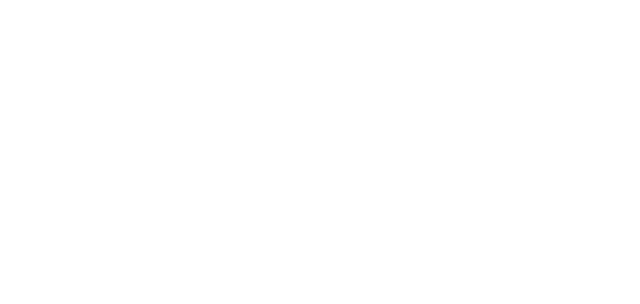
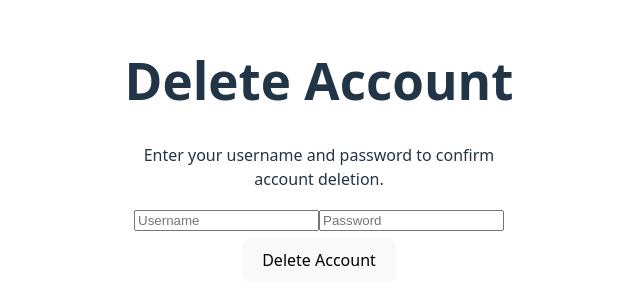
Before and after one commit to MagneticStar/SwanHacks2025, a React (Vite) app in the folder Frontend/swan-hacks/: page /delete-user in a window 1280 px wide. Before the commit this address had no page. Shown: the part 250-554 px from the top of the page, without its empty margins (321-961 px from the left). Built offline with nearby package versions, Linux system fonts and the light colour scheme.

Commit message:
feat: rough complete of all user functionality

```diff
--- a/Frontend/swan-hacks/src/App.jsx
+++ b/Frontend/swan-hacks/src/App.jsx
@@ -2,17 +2,26 @@ import { BrowserRouter as Router, Routes, Route } from 'react-router-dom'
 import { useState } from 'react'
 import './App.css'
 
+import UserDeletion from "./components/user/UserDeletion";
 import UserSignup from './components/user/UserSignup';
 import UserLogin from './components/user/UserLogin';
+import UserInfo from './components/user/UserInfo';
 
 function App() {
 
   const [user, setUser] = useState({
+    id: '1',
+    name: '1',
+    email: '1',
+    elo: '1'
+  });
+
+  const [course, setCourse] = useState({
     id: '',
     name: '',
-    email: '',
-    elo: ''
-  });
+    preview: '',
+    description: ''
+  })
 
   return (
     <Router>
@@ -20,6 +29,9 @@ function App() {
         <Routes>
           <Route path="/signup" element={<UserSignup user={user} setUser={setUser} />} />
           <Route path="/login" element={<UserLogin setUserInfo={setUser} />} />
+          <Route path="/user-info" element={<UserInfo userInfo={user} />} />
+          <Route path="/delete-user" element={<UserDeletion userInfo={user} setUserInfo={setUser} />} />
+
         </Routes>
       </div>
     </Router>
--- /dev/null
+++ b/Frontend/swan-hacks/src/components/Course/Course.jsx
@@ -0,0 +1 @@
+// This will have an entire course for running (it will call for 6 images)
--- /dev/null
+++ b/Frontend/swan-hacks/src/components/home/CourseSample.jsx
@@ -0,0 +1 @@
+// This will show a small sample of a course
--- a/Frontend/swan-hacks/src/components/user/UserDeletion.jsx
+++ b/Frontend/swan-hacks/src/components/user/UserDeletion.jsx
@@ -0,0 +1,82 @@
+import { useState, useEffect } from "react";
+import { useNavigate } from "react-router-dom";
+
+export default function DeleteUser({ userInfo, setUserInfo }) {
+  const navigate = useNavigate();
+  const [form, setForm] = useState({ username: "", password: "" });
+  const [error, setError] = useState("");
+  const [success, setSuccess] = useState("");
+
+  // Redirect if user is not logged in
+  useEffect(() => {
+    if (!userInfo || !userInfo.id) {
+      navigate("/login");
+    }
+  }, [userInfo, navigate]);
+
+  function handleChange(e) {
+    setForm({ ...form, [e.target.name]: e.target.value });
+  }
+
+  async function handleDelete(e) {
+    e.preventDefault();
+    setError("");
+    setSuccess("");
+
+    // Ensure input matches the logged-in user
+    if (form.username !== userInfo.username) {
+      setError("Username does not match logged-in user.");
+      return;
+    }
+
+    try {
+      const res = await fetch("http://localhost:5000/api/delete-user", {
+        method: "DELETE",
+        headers: { "Content-Type": "application/json" },
+        body: JSON.stringify({ username: form.username, password: form.password }),
+      });
+
+      if (!res.ok) {
+        throw new Error("Failed to delete account");
+      }
+
+      setSuccess("Account deleted successfully 🤰");
+      setUserInfo({ id: "", name: "", username: "", elo: "" }); // reset user state
+      setTimeout(() => navigate("/signup"), 1500); // redirect to signup after deletion
+
+    } catch (err) {
+      console.error(err);
+      setError("Invalid username or password.");
+    }
+  }
+
+  return (
+    <div style={{ maxWidth: "400px", margin: "auto", padding: "1rem" }}>
+      <h1>Delete Account</h1>
+      <p style={{ marginBottom: "1rem" }}>Enter your username and password to confirm account deletion.</p>
+
+      <form onSubmit={handleDelete}>
+        <input
+          type="text"
+          name="username"
+          placeholder="Username"
+          value={form.username}
+          onChange={handleChange}
+          required
+        />
+        <input
+          type="password"
+          name="password"
+          placeholder="Password"
+          value={form.password}
+          onChange={handleChange}
+          required
+        />
+        <button type="submit" style={{ marginTop: "0.5rem" }}>Delete Account</button>
+      </form>
+
+      {error && <p style={{ color: "red" }}>{error}</p>}
+      {success && <p style={{ color: "green" }}>{success}</p>}
+    </div>
+  );
+}
--- /dev/null
+++ b/Frontend/swan-hacks/src/components/user/UserInfo.jsx
@@ -0,0 +1,26 @@
+import { Link, Navigate } from "react-router-dom";
+
+export default function UserInfo({ userInfo }) {
+
+    if (!userInfo || !userInfo.id) {
+    return <Navigate to="/login" replace />;
+  }
+
+  return (
+    <div style={{ maxWidth: "400px", margin: "auto", padding: "1rem" }}>
+      <h1>User Info</h1>
+
+      {userInfo && userInfo.id ? (
+        <div style={{ marginTop: "1rem" }}>
+          <p><strong>ID:</strong> {userInfo.id}</p>
+          <p><strong>Name:</strong> {userInfo.name}</p>
+          <p><strong>Username:</strong> {userInfo.username}</p>
+          <p><strong>Elo:</strong> {userInfo.elo}</p>
+          <Link src="./delete-user">Delete user</Link>
+        </div>
+      ) : (
+        <p>No user info available.</p>
+      )}
+    </div>
+  );
+}
```
Also changed, not shown: Frontend/swan-hacks/src/components/home/Course.jsx (deleted).
